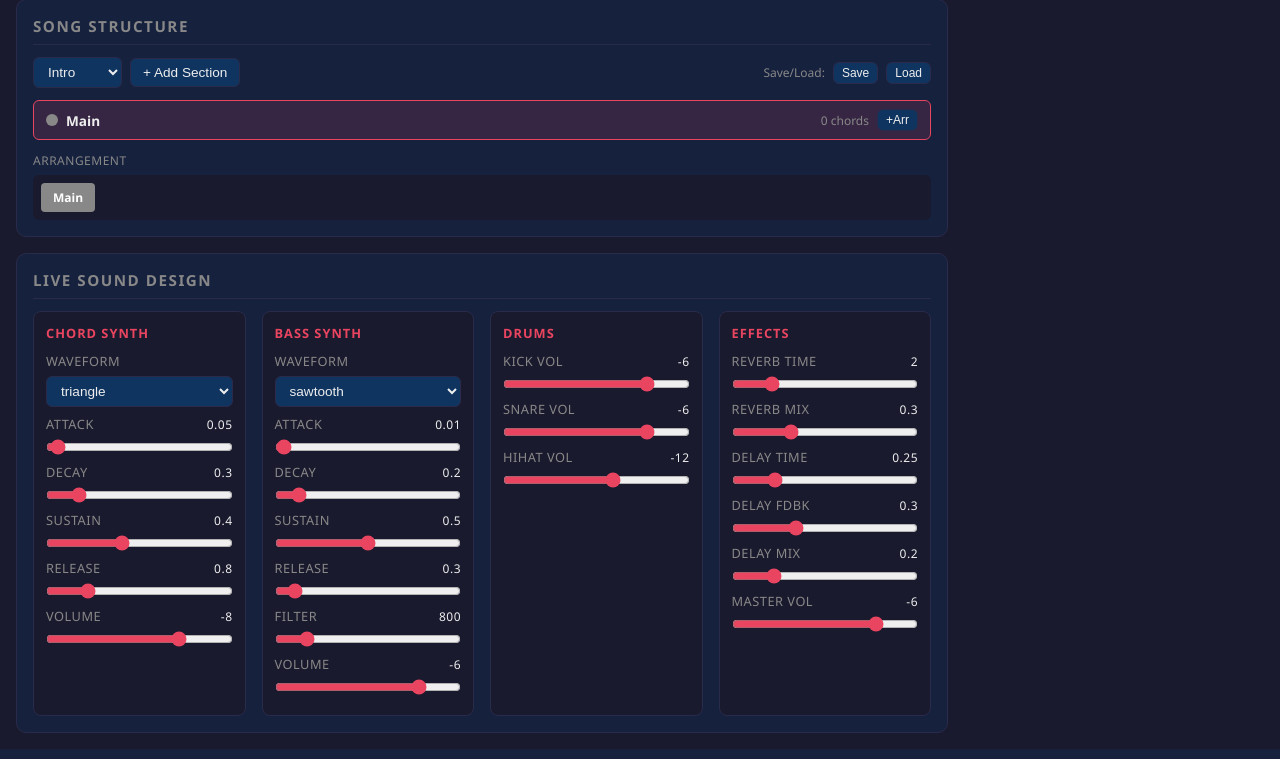
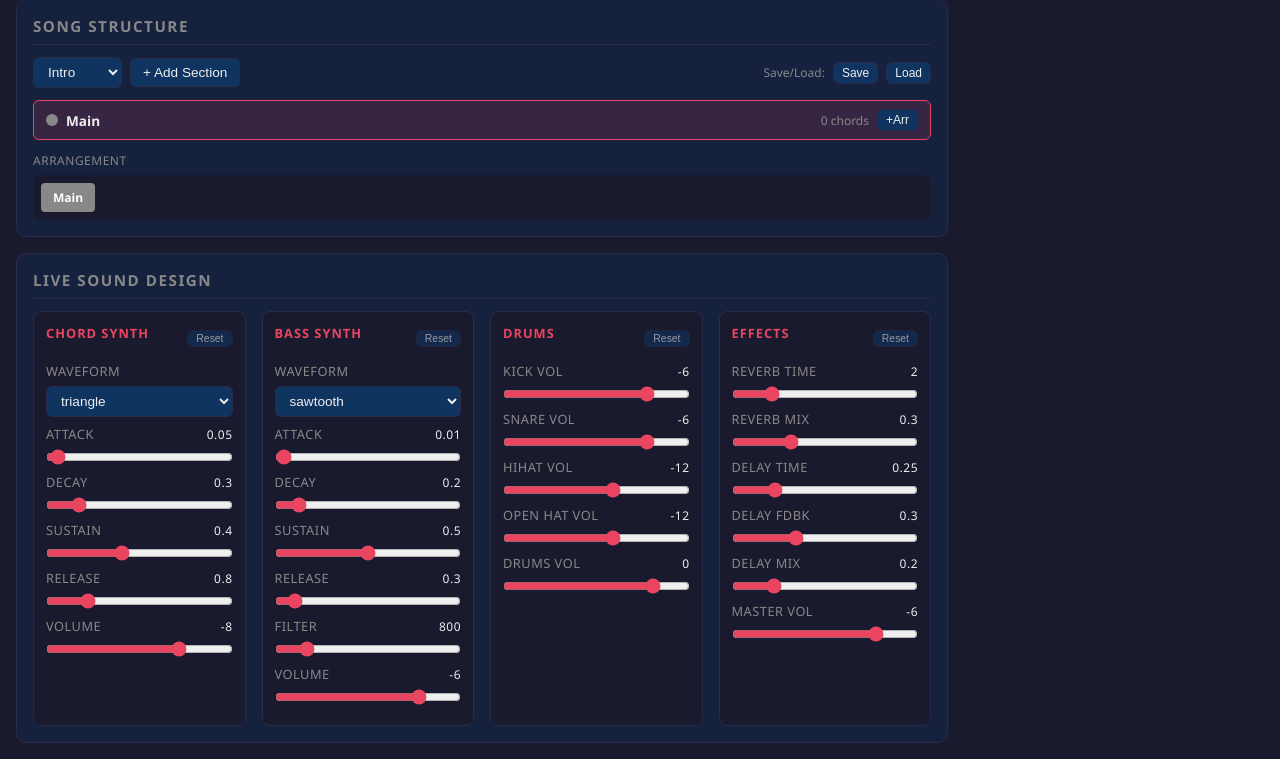
Before and after one commit to jakeybob/muzak, a Flask app: page / in a window 1280 px wide. Shown: the part 1088-1847 px from the top of the page. Run offline with Flask 3, Linux system fonts and the light colour scheme; some libraries are stand-ins or nearby versions.

Commit message:
added reset controls

```diff
--- a/static/css/style.css
+++ b/static/css/style.css
@@ -885,12 +885,34 @@ label {
     padding: 12px;
 }
 
+.synth-group-header {
+    display: flex;
+    align-items: center;
+    justify-content: space-between;
+    margin-bottom: 10px;
+}
+
+.synth-group-header h3 {
+    margin-bottom: 0;
+}
+
 .synth-group h3 {
     font-size: 0.8rem;
     text-transform: uppercase;
     letter-spacing: 1px;
     color: var(--accent);
     margin-bottom: 10px;
+}
+
+.reset-btn {
+    font-size: 0.65rem;
+    padding: 2px 8px;
+    opacity: 0.6;
+    transition: opacity 0.15s;
+}
+
+.reset-btn:hover {
+    opacity: 1;
 }
 
 .knob-row {
--- a/static/js/main.js
+++ b/static/js/main.js
@@ -83,7 +83,11 @@ const MixerState = {
 
         // Drums
         ["kick", "snare", "hihatClosed", "hihatOpen"].forEach(name => {
-            if (s[name]) s[name].volume.value = this.isAudible("drums") ? (s[name]._userVolume ?? s[name]._defaultVol ?? -6) : -Infinity;
+            if (s[name]) {
+                const base = s[name]._userVolume ?? -6;
+                const offset = s[name]._drumBusOffset ?? 0;
+                s[name].volume.value = this.isAudible("drums") ? (base + offset) : -Infinity;
+            }
         });
     }
 };
--- a/static/js/sound-design.js
+++ b/static/js/sound-design.js
@@ -1,5 +1,28 @@
 const SoundDesign = {
     container: null,
+
+    DEFAULTS: {
+        chords: {
+            'chord-wave': 'triangle',
+            'chord-attack': 0.05, 'chord-decay': 0.3,
+            'chord-sustain': 0.4, 'chord-release': 0.8, 'chord-volume': -8,
+        },
+        bass: {
+            'bass-wave': 'sawtooth',
+            'bass-attack': 0.01, 'bass-decay': 0.2,
+            'bass-sustain': 0.5, 'bass-release': 0.3,
+            'bass-filter': 800, 'bass-volume': -6,
+        },
+        drums: {
+            'drum-kick-vol': -6, 'drum-snare-vol': -6,
+            'drum-hh-vol': -12, 'drum-oh-vol': -12, 'drum-all-vol': 0,
+        },
+        effects: {
+            'fx-reverb-decay': 2, 'fx-reverb-wet': 0.3,
+            'fx-delay-time': 0.25, 'fx-delay-feedback': 0.3,
+            'fx-delay-wet': 0.2, 'master-volume': -6,
+        },
+    },
 
     init() {
         this.container = document.getElementById("sound-design");
@@ -10,7 +33,10 @@ const SoundDesign = {
         this.container.innerHTML = `
             <div class="sound-design-grid">
                 <div class="synth-group">
-                    <h3>Chord Synth</h3>
+                    <div class="synth-group-header">
+                        <h3>Chord Synth</h3>
+                        <button class="btn btn-small reset-btn" data-group="chords">Reset</button>
+                    </div>
                     ${this.makeWaveformSelect("chord-wave", "triangle")}
                     ${this.makeKnob("chord-attack", "Attack", 0.001, 2, 0.05, 0.001)}
                     ${this.makeKnob("chord-decay", "Decay", 0.01, 2, 0.3, 0.01)}
@@ -20,7 +46,10 @@ const SoundDesign = {
                 </div>
 
                 <div class="synth-group">
-                    <h3>Bass Synth</h3>
+                    <div class="synth-group-header">
+                        <h3>Bass Synth</h3>
+                        <button class="btn btn-small reset-btn" data-group="bass">Reset</button>
+                    </div>
                     ${this.makeWaveformSelect("bass-wave", "sawtooth")}
                     ${this.makeKnob("bass-attack", "Attack", 0.001, 1, 0.01, 0.001)}
                     ${this.makeKnob("bass-decay", "Decay", 0.01, 2, 0.2, 0.01)}
@@ -31,14 +60,22 @@ const SoundDesign = {
                 </div>
 
                 <div class="synth-group">
-                    <h3>Drums</h3>
+                    <div class="synth-group-header">
+                        <h3>Drums</h3>
+                        <button class="btn btn-small reset-btn" data-group="drums">Reset</button>
+                    </div>
                     ${this.makeKnob("drum-kick-vol", "Kick Vol", -30, 0, -6, 1)}
                     ${this.makeKnob("drum-snare-vol", "Snare Vol", -30, 0, -6, 1)}
                     ${this.makeKnob("drum-hh-vol", "HiHat Vol", -30, 0, -12, 1)}
+                    ${this.makeKnob("drum-oh-vol", "Open Hat Vol", -30, 0, -12, 1)}
+                    ${this.makeKnob("drum-all-vol", "Drums Vol", -30, 6, 0, 1)}
                 </div>
 
                 <div class="synth-group">
-                    <h3>Effects</h3>
+                    <div class="synth-group-header">
+                        <h3>Effects</h3>
+                        <button class="btn btn-small reset-btn" data-group="effects">Reset</button>
+                    </div>
                     ${this.makeKnob("fx-reverb-decay", "Reverb Time", 0.1, 10, 2, 0.1)}
                     ${this.makeKnob("fx-reverb-wet", "Reverb Mix", 0, 1, 0.3, 0.01)}
                     ${this.makeKnob("fx-delay-time", "Delay Time", 0.05, 1, 0.25, 0.01)}
@@ -74,6 +111,11 @@ const SoundDesign = {
     },
 
     attachListeners() {
+        // Reset buttons
+        this.container.querySelectorAll(".reset-btn").forEach(btn => {
+            btn.addEventListener("click", () => this.resetGroup(btn.dataset.group));
+        });
+
         // Chord synth
         this.bindKnob("chord-attack", (v) => this.setSynthEnvelope("chords", "attack", v));
         this.bindKnob("chord-decay", (v) => this.setSynthEnvelope("chords", "decay", v));
@@ -137,13 +179,27 @@ const SoundDesign = {
         this.bindKnob("drum-hh-vol", (v) => {
             if (AudioEngine.synths.hihatClosed) {
                 AudioEngine.synths.hihatClosed._userVolume = v;
+                if (typeof MixerState !== "undefined") MixerState.apply();
+                else AudioEngine.synths.hihatClosed.volume.value = v;
+            }
+        });
+        this.bindKnob("drum-oh-vol", (v) => {
+            if (AudioEngine.synths.hihatOpen) {
                 AudioEngine.synths.hihatOpen._userVolume = v;
                 if (typeof MixerState !== "undefined") MixerState.apply();
-                else {
-                    AudioEngine.synths.hihatClosed.volume.value = v;
-                    AudioEngine.synths.hihatOpen.volume.value = v;
+                else AudioEngine.synths.hihatOpen.volume.value = v;
+            }
+        });
+        this.bindKnob("drum-all-vol", (v) => {
+            if (!AudioEngine.masterChannel) return;
+            // Apply as offset to each drum's user volume
+            ["kick", "snare", "hihatClosed", "hihatOpen"].forEach(name => {
+                const synth = AudioEngine.synths[name];
+                if (synth) {
+                    synth._drumBusOffset = v;
                 }
-            }
+            });
+            if (typeof MixerState !== "undefined") MixerState.apply();
         });
 
         // Effects
@@ -164,6 +220,24 @@ const SoundDesign = {
         });
         this.bindKnob("master-volume", (v) => {
             if (AudioEngine.masterChannel) AudioEngine.masterChannel.volume.value = v;
+        });
+    },
+
+    resetGroup(group) {
+        const defaults = this.DEFAULTS[group];
+        if (!defaults) return;
+
+        Object.entries(defaults).forEach(([id, defaultVal]) => {
+            const el = document.getElementById(id);
+            if (!el) return;
+
+            if (el.tagName === "SELECT") {
+                el.value = defaultVal;
+                el.dispatchEvent(new Event("change"));
+            } else {
+                el.value = defaultVal;
+                el.dispatchEvent(new Event("input"));
+            }
         });
     },
 
```
